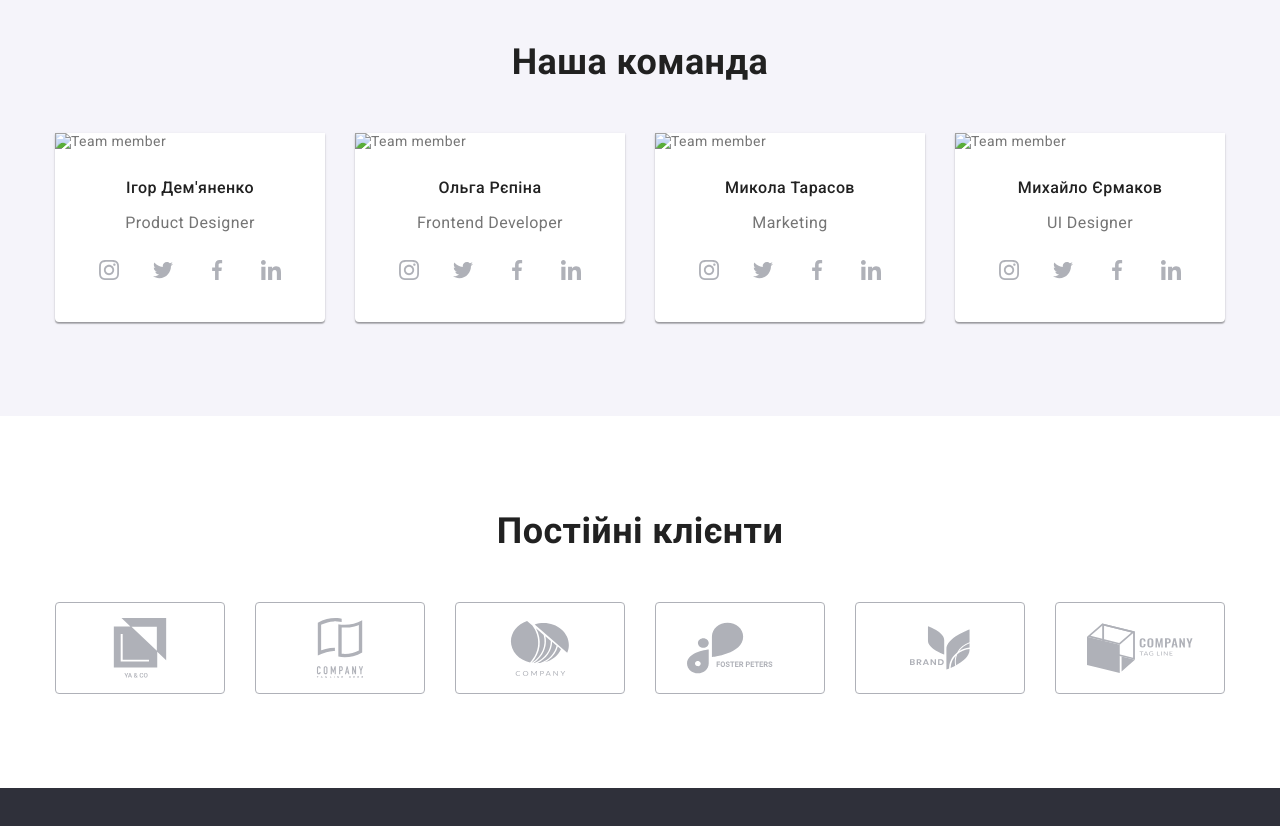
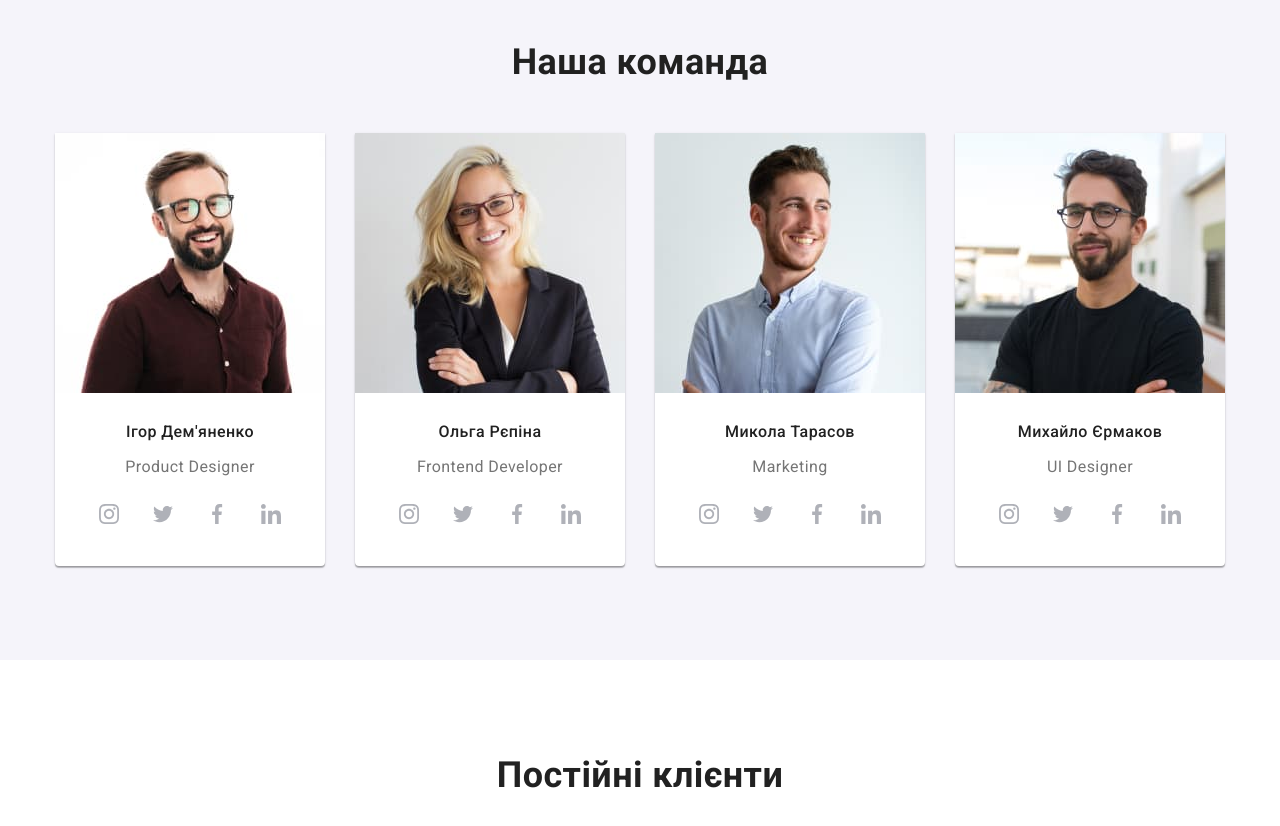
Before and after one commit to Andriy-Martsynyak/goit-markup-hw-08, a plain HTML site: page index.html in a window 1280 px wide. Shown: the part 1620-2446 px from the top of the page. Drawn offline with nearby package versions, Linux system fonts and the light colour scheme.

Commit message:
editing images

```diff
--- a/index.html
+++ b/index.html
@@ -314,14 +314,16 @@
             <li class="team__item">
               <img
                 srcset="
-                  ./images/team/member-1-354.jpg   354w,
-                  ./images/team/member-1-450.jpg   450w,
-                  ./images/team/member-1-708.jpg   708w,
-                  ./images/team/member-1-1062.jpg 1062w
+                  ./images/team/member-1-270.jpg 270w,
+                  ./images/team/member-1-354.jpg 354w,
+                  ./images/team/member-1-450.jpg 450w,
+                  ./images/team/member-1-540.jpg 540w,
+                  ./images/team/member-1-708.jpg 708w,
+                  ./images/team/member-1-900.jpg 900w
                 "
                 src="./images/team/member-1-354.jpg"
                 alt="Team member"
-                sizes="(min-width: 1200px) 25w, (min-width: 768px) 50w, 100w"
+                sizes="(min-width: 1200px) 270px, (min-width: 768px) 354px, (min-width: 480px) 450px, 100vw"
                 loading="lazy"
               />
               <div class="team__text-wrapper">
@@ -362,14 +364,16 @@
             <li class="team__item">
               <img
                 srcset="
-                  ./images/team/member-2-354.jpg   354w,
-                  ./images/team/member-2-450.jpg   450w,
-                  ./images/team/member-2-708.jpg   708w,
-                  ./images/team/member-2-1062.jpg 1062w
+                  ./images/team/member-2-270.jpg 270w,
+                  ./images/team/member-2-354.jpg 354w,
+                  ./images/team/member-2-450.jpg 450w,
+                  ./images/team/member-2-540.jpg 540w,
+                  ./images/team/member-2-708.jpg 708w,
+                  ./images/team/member-2-900.jpg 900w
                 "
                 src="./images/team/member-2-354.jpg"
                 alt="Team member"
-                sizes="(min-width: 1200px) 25w, (min-width: 768px) 50w, 100w"
+                sizes="(min-width: 1200px) 270px, (min-width: 768px) 354px, (min-width: 480px) 450px, 100vw"
                 loading="lazy"
               />
               <div class="team__text-wrapper">
@@ -410,14 +414,16 @@
             <li class="team__item">
               <img
                 srcset="
-                  ./images/team/member-3-354.jpg   354w,
-                  ./images/team/member-3-450.jpg   450w,
-                  ./images/team/member-3-708.jpg   708w,
-                  ./images/team/member-3-1062.jpg 1062w
+                  ./images/team/member-3-270.jpg 270w,
+                  ./images/team/member-3-354.jpg 354w,
+                  ./images/team/member-3-450.jpg 450w,
+                  ./images/team/member-3-540.jpg 540w,
+                  ./images/team/member-3-708.jpg 708w,
+                  ./images/team/member-3-900.jpg 900w
                 "
                 src="./images/team/member-3-354.jpg"
                 alt="Team member"
-                sizes="(min-width: 1200px) 25w, (min-width: 768px) 50w, 100w"
+                sizes="(min-width: 1200px) 270px, (min-width: 768px) 354px, (min-width: 480px) 450px, 100vw"
                 loading="lazy"
               />
               <div class="team__text-wrapper">
@@ -458,14 +464,16 @@
             <li class="team__item">
               <img
                 srcset="
-                  ./images/team/member-4-354.jpg   354w,
-                  ./images/team/member-4-450.jpg   450w,
-                  ./images/team/member-4-708.jpg   708w,
-                  ./images/team/member-4-1062.jpg 1062w
+                  ./images/team/member-4-270.jpg 270w,
+                  ./images/team/member-4-354.jpg 354w,
+                  ./images/team/member-4-450.jpg 450w,
+                  ./images/team/member-4-540.jpg 540w,
+                  ./images/team/member-4-708.jpg 708w,
+                  ./images/team/member-4-900.jpg 900w
                 "
                 src="./images/team/member-4-354.jpg"
                 alt="Team member"
-                sizes="(min-width: 1200px) 25w, (min-width: 768px) 50w, 100w"
+                sizes="(min-width: 1200px) 270px, (min-width: 768px) 354px, (min-width: 480px) 450px, 100vw"
                 loading="lazy"
               />
               <div class="team__text-wrapper">
```
Also changed, not shown: images/team/member-1-270.jpg (added), images/team/member-1-540.jpg (added), images/team/member-1-900.jpg (added), images/team/member-2-270.jpg (added), images/team/member-2-540.jpg (added), images/team/member-2-900.jpg (added), images/team/member-3-270.jpg (added), images/team/member-3-540.jpg (added), images/team/member-3-900.jpg (added), images/team/member-4-270.jpg (added), images/team/member-4-540.jpg (added), images/team/member-4-900.jpg (added).
